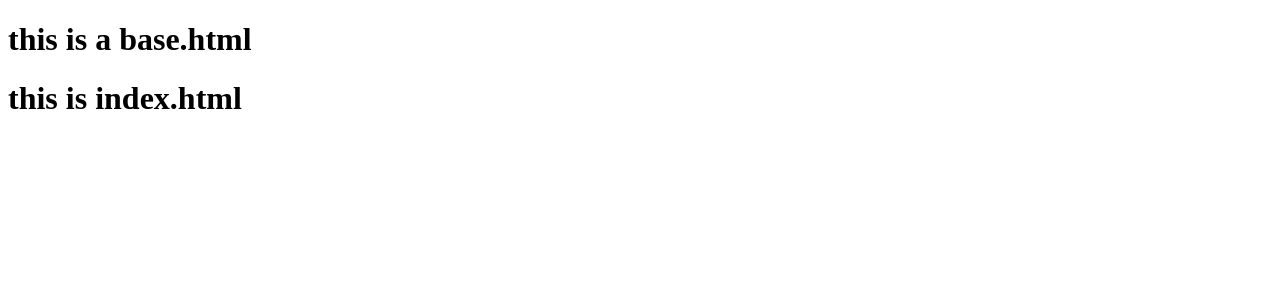
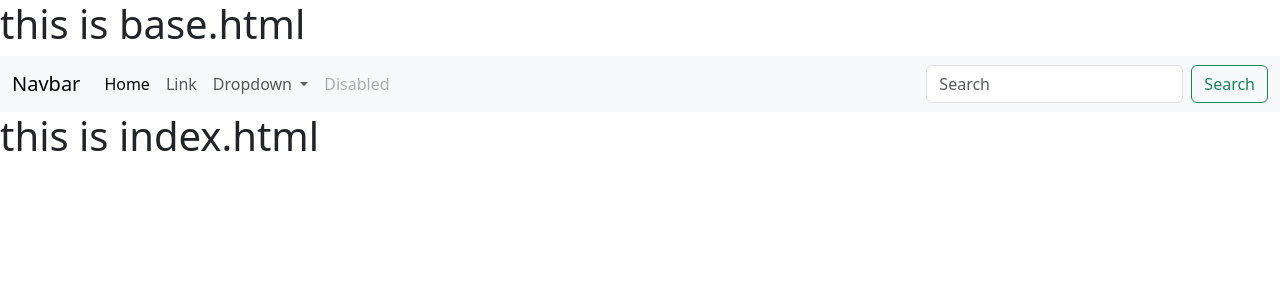
Before and after one commit to suraj648/workshop, a Django app: page /article/ in a window 1280 px wide. Shown: the top 300 px of the page. Run offline with Django 5.2, Linux system fonts and the light colour scheme.

Commit message:
added navbar

```diff
--- /dev/null
+++ b/requirement.txt
@@ -0,0 +1,4 @@
+asgiref==3.7.2
+Django==5.0.1
+sqlparse==0.4.4
+tzdata==2023.4
--- a/templates/base.html
+++ b/templates/base.html
@@ -3,14 +3,54 @@
 <head>
     <meta charset="UTF-8">
     <meta name="viewport" content="width=device-width, initial-scale=1.0">
+    <link href="https://cdn.jsdelivr.net/npm/bootstrap@5.3.2/dist/css/bootstrap.min.css" rel="stylesheet" integrity="sha384-T3c6CoIi6uLrA9TneNEoa7RxnatzjcDSCmG1MXxSR1GAsXEV/Dwwykc2MPK8M2HN" crossorigin="anonymous">
+
+    <script src="https://cdn.jsdelivr.net/npm/bootstrap@5.3.2/dist/js/bootstrap.bundle.min.js" integrity="sha384-C6RzsynM9kWDrMNeT87bh95OGNyZPhcTNXj1NW7RuBCsyN/o0jlpcV8Qyq46cDfL" crossorigin="anonymous"></script>
+
     <title>Document</title>
 </head>
 <body>
 
-    <h1> this is a base.html </h1>
+    <h1> this is base.html </h1>
 
     {% block nav %}
 
+    <nav class="navbar navbar-expand-lg bg-body-tertiary">
+        <div class="container-fluid">
+          <a class="navbar-brand" href="#">Navbar</a>
+          <button class="navbar-toggler" type="button" data-bs-toggle="collapse" data-bs-target="#navbarSupportedContent" aria-controls="navbarSupportedContent" aria-expanded="false" aria-label="Toggle navigation">
+            <span class="navbar-toggler-icon"></span>
+          </button>
+          <div class="collapse navbar-collapse" id="navbarSupportedContent">
+            <ul class="navbar-nav me-auto mb-2 mb-lg-0">
+              <li class="nav-item">
+                <a class="nav-link active" aria-current="page" href="#">Home</a>
+              </li>
+              <li class="nav-item">
+                <a class="nav-link" href="#">Link</a>
+              </li>
+              <li class="nav-item dropdown">
+                <a class="nav-link dropdown-toggle" href="#" role="button" data-bs-toggle="dropdown" aria-expanded="false">
+                  Dropdown
+                </a>
+                <ul class="dropdown-menu">
+                  <li><a class="dropdown-item" href="#">Action</a></li>
+                  <li><a class="dropdown-item" href="#">Another action</a></li>
+                  <li><hr class="dropdown-divider"></li>
+                  <li><a class="dropdown-item" href="#">Something else here</a></li>
+                </ul>
+              </li>
+              <li class="nav-item">
+                <a class="nav-link disabled" aria-disabled="true">Disabled</a>
+              </li>
+            </ul>
+            <form class="d-flex" role="search">
+              <input class="form-control me-2" type="search" placeholder="Search" aria-label="Search">
+              <button class="btn btn-outline-success" type="submit">Search</button>
+            </form>
+          </div>
+        </div>
+      </nav>
 
     {% endblock nav %}
 
```
